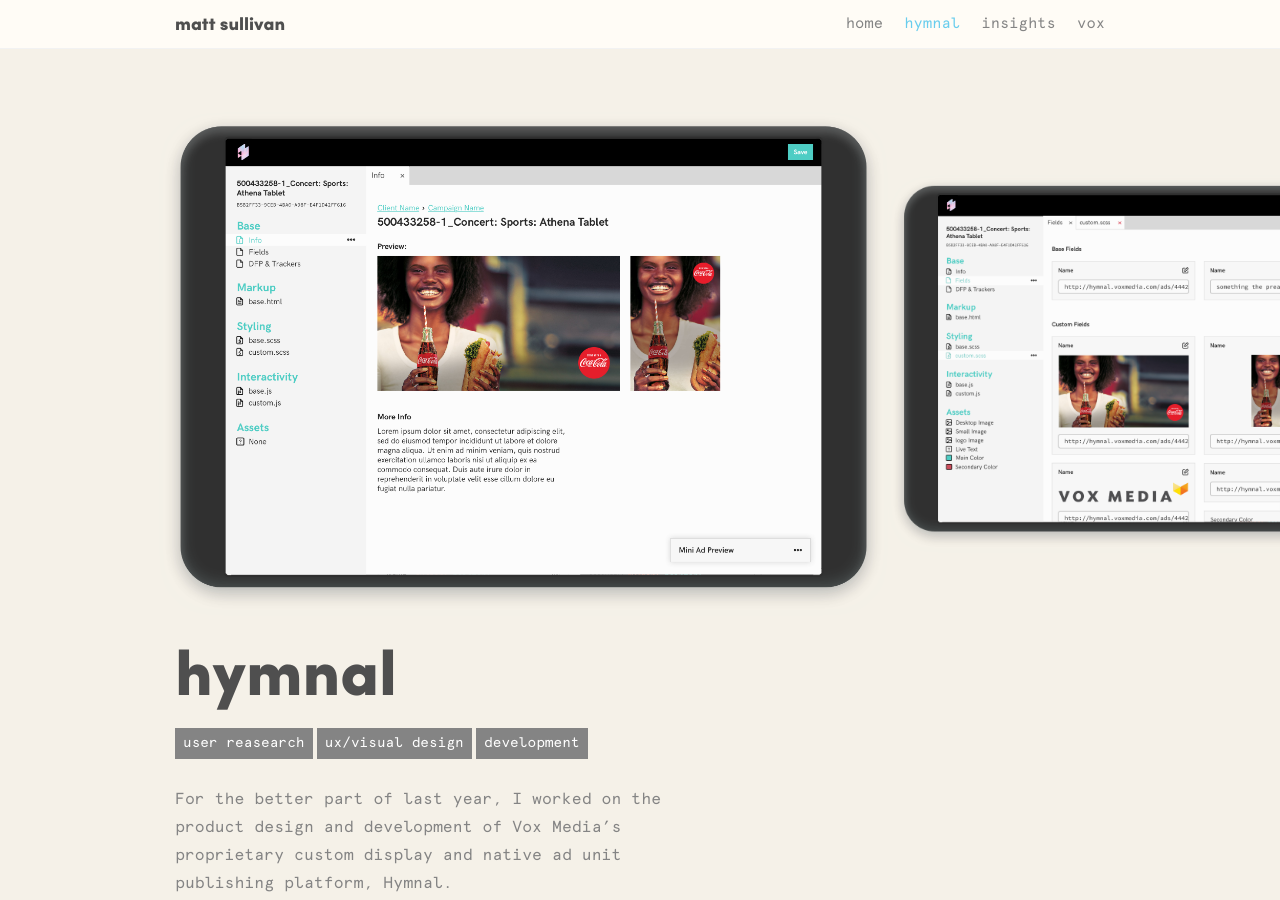
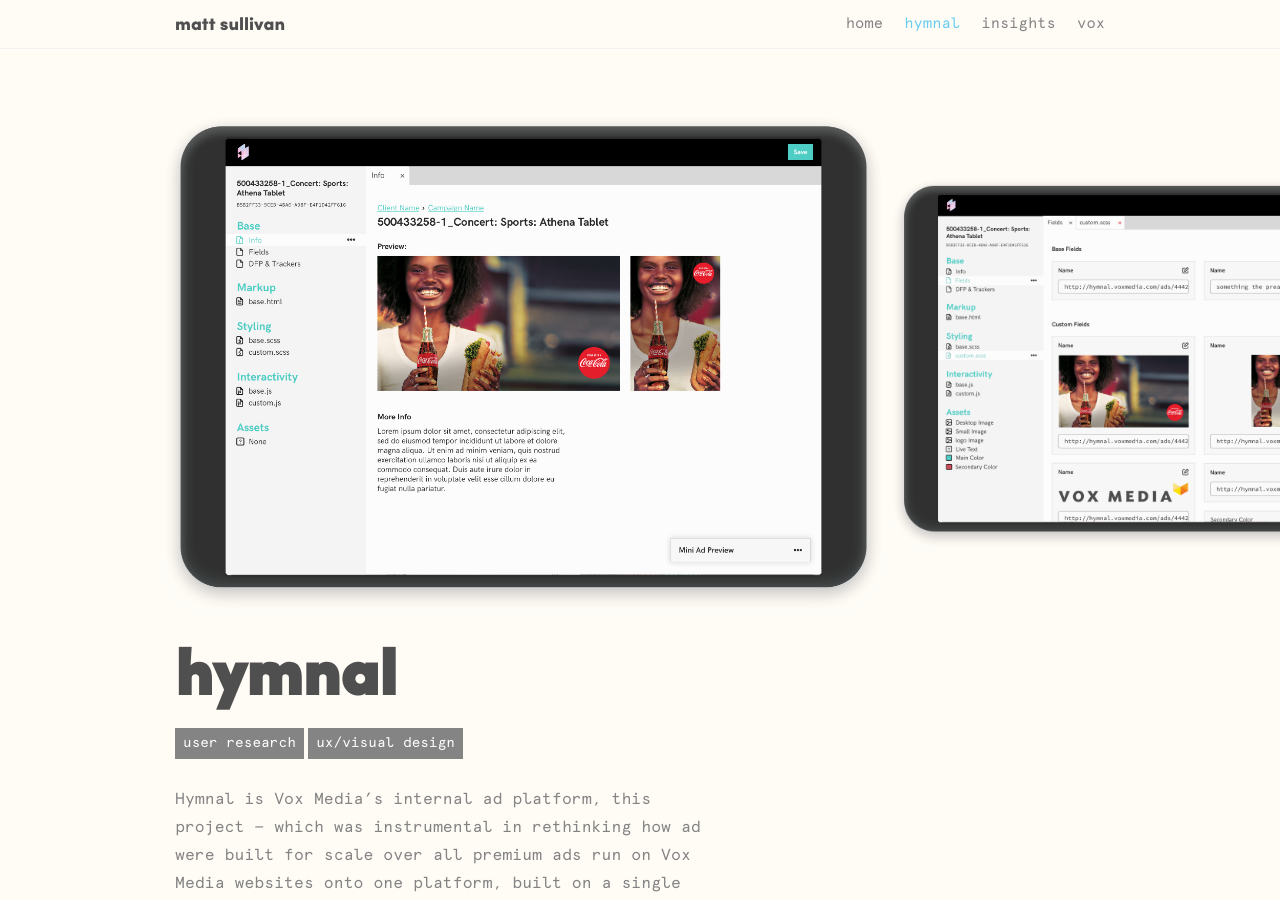
Before and after one commit to mjsxi/mjsxi.github.io, a Jekyll site: the page built from _posts/2017-06-02-hymnal.markdown, in a window 1280 px wide and 900 px high. Built offline with Jekyll 4.4.1, drawn with Linux system fonts in a browser that asks for light colours; some of the changed text lies outside the part shown.

Commit message:
becca is showing me how to not be a dummy -- becca rocks

```diff
--- a/_posts/2017-06-02-hymnal.markdown
+++ b/_posts/2017-06-02-hymnal.markdown
@@ -2,9 +2,8 @@
 title: hymnal
 date: 2017-06-02 21:45:00 Z
 tags:
-- user reasearch
+- user research
 - ux/visual design
-- development
 images:
 - hymnal-ad-overview.png
 - hymnal-ad-fields.png
@@ -14,6 +13,19 @@ images:
 layout: page
 ---
 
+Hymnal is Vox Media's internal ad platform, this project — which was instrumental in rethinking how ad were built for scale over all premium ads run on Vox Media websites onto one platform, built on a single codebase and shared design system. The project took two years to complete and involved more than 350 websites across our eight editorial brands.
+
+<!--more-->
+
+### testing out this
+1. one
+2. two
+3. three
+
+* one
+* two
+* three
+
 For the better part of last year, I worked on the product design and development of Vox Media's proprietary custom display and native ad unit publishing platform, Hymnal.
 
 I worked on a small but mighty team on creating the best user experience possible on a platform that's a workhorse for the company's bottom line. I've had the pleasure of conducting several product design sprints with the team, guiding/contributing to everything from wireframes to sketching to prototyping to ultimately testing the platform on users.
--- a/_posts/2017-06-04-insights.markdown
+++ b/_posts/2017-06-04-insights.markdown
@@ -2,9 +2,8 @@
 title: insights
 date: 2017-06-04 21:45:00 Z
 tags:
-- user reasearch
+- user research
 - ux/visual design
-- development
 images:
 - insights-home-page-mobile.png
 - insights-home-page.png
--- a/_posts/2017-06-05-vox.markdown
+++ b/_posts/2017-06-05-vox.markdown
@@ -3,7 +3,7 @@ title: vox
 date: 2017-06-05 21:45:00 Z
 tags:
 - visual design
-- development
+- early product exploration
 alt-title: voxdotcom
 images:
 - vox-home-page-mobile.png
--- a/_sass/base.scss
+++ b/_sass/base.scss
@@ -104,19 +104,30 @@ table {
 
 h1,h2,h3,
 h4,h5,h6 {
+  color: $text-color-dark;
+}
+
+h2 {
   font-family: $heading-font-family;
-  color: $text-color-dark;
-  font-weight: normal;
+  font-size: $heading-font-size - 12px;
   margin-bottom: 0rem;
   line-height: 60px;
   margin-top: 10px;
-}
-
-h2 {
-  font-size: $heading-font-size - 12px;
   @include media-query {
     font-size: $heading-font-size;
     line-height: $heading-line-height;
+  }
+}
+
+h3 {
+  font-weight: 600;
+  text-decoration: underline;
+  font-size: $heading-font-size - 44px;
+  letter-spacing: -1px;
+  margin-bottom: 0rem;
+  margin-top: 2.25rem;
+  @include media-query {
+    font-size: $heading-font-size - 40px;
   }
 }
 
@@ -129,6 +140,14 @@ h2 {
 @font-face {
   font-family: 'Apercu Mono';
   src: url('./fonts/apercu-mono.woff') format('woff');
+  font-weight: 400;
+  font-style: normal;
+}
+
+@font-face {
+  font-family: 'Apercu Mono';
+  src: url('./fonts/apercu-mono_bold.woff') format('woff');
+  font-weight: 600;
   font-style: normal;
 }
 
--- a/_sass/components/c-post.scss
+++ b/_sass/components/c-post.scss
@@ -6,9 +6,9 @@
     margin-top: 2.5rem;
     padding-bottom: 2.5rem;
 
-    &:nth-child(odd) {
-      background: $footer-color;
-    }
+    // &:nth-child(odd) {
+    //   background: $footer-color;
+    // }
 
     a {
       text-decoration: underline;
```
Also changed, not shown: _posts/2017-06-01-about.markdown (line endings or trailing spaces), assets/fonts/apercu-mono_bold.woff (added), assets/fonts/apercu-regular-pro.woff (deleted), 9 other files.
